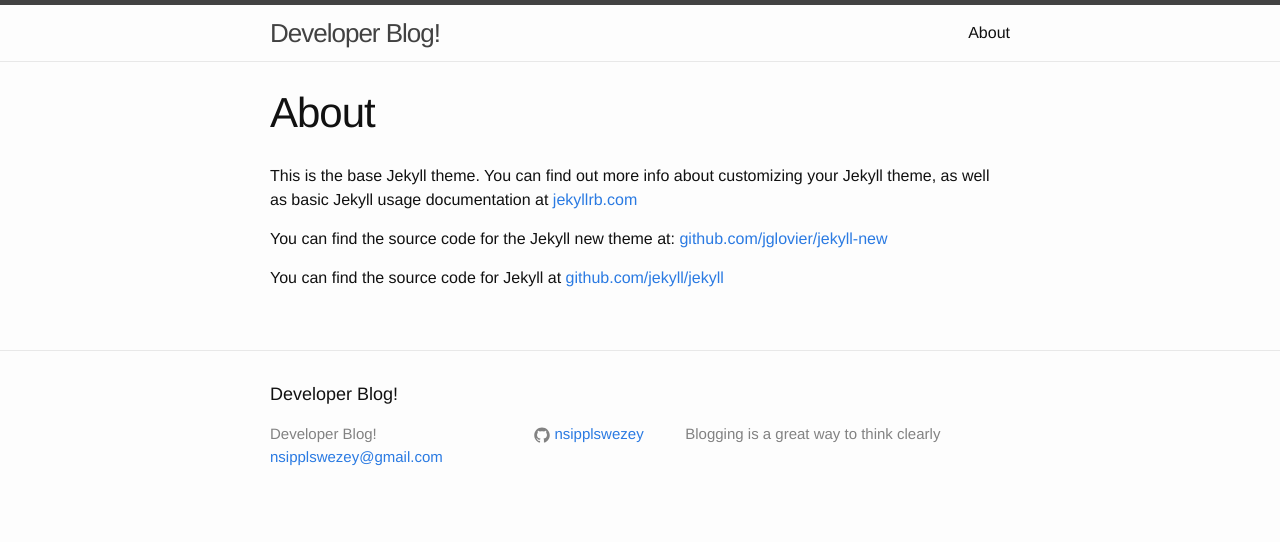
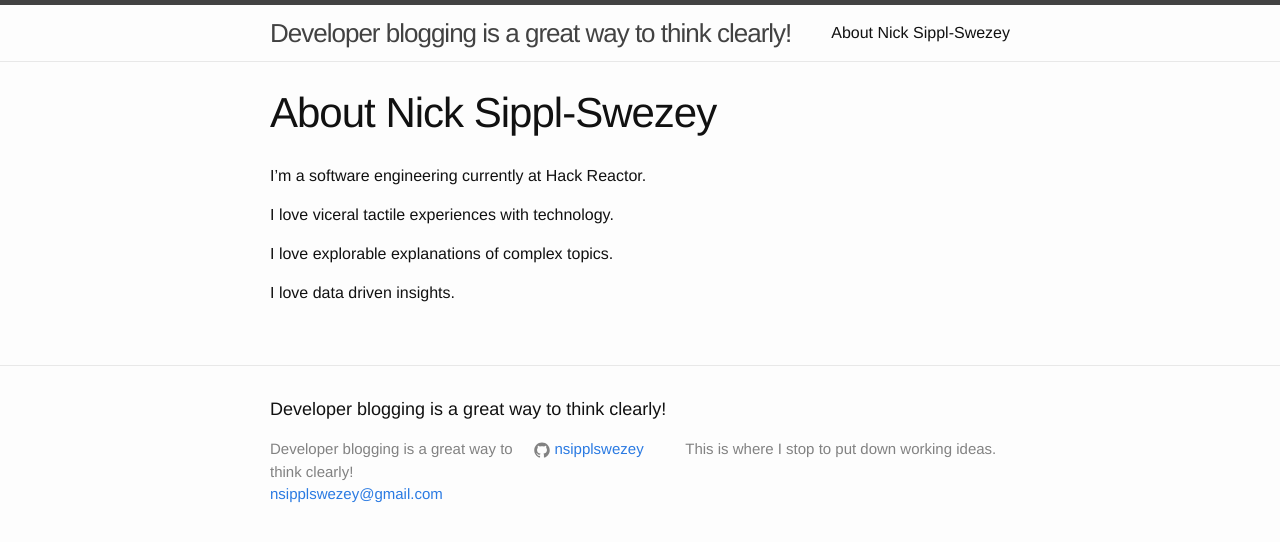
Before and after one commit to nsipplswezey/nsipplswezey.github.io, a Jekyll site: the page built from about.md, in a window 1280 px wide. Shown: the top 542 px of the page. Built offline with Jekyll 4.4.1, drawn with Linux system fonts in a browser that asks for light colours.

Commit message:
First blog post. Extreme.

```diff
--- a/_config.yml
+++ b/_config.yml
@@ -1,8 +1,8 @@
 # Site settings
-title: Developer Blog!
+title: Developer blogging is a great way to think clearly!
 email: nsipplswezey@gmail.com
 description: > # this means to ignore newlines until "baseurl:"
-  Blogging is a great way to think clearly
+  This is where I stop to put down working ideas.
 baseurl: "" # the subpath of your site, e.g. /blog/
 url: "http://nsipplswezey.github.io/" # the base hostname & protocol for your site
 twitter_username: null
--- a/about.md
+++ b/about.md
@@ -1,11 +1,13 @@
 ---
 layout: page
-title: About
+title: About Nick Sippl-Swezey
 permalink: /about/
 ---
 
-This is the base Jekyll theme. You can find out more info about customizing your Jekyll theme, as well as basic Jekyll usage documentation at [jekyllrb.com](http://jekyllrb.com/)
+I'm a software engineering currently at Hack Reactor.
 
-You can find the source code for the Jekyll new theme at: [github.com/jglovier/jekyll-new](https://github.com/jglovier/jekyll-new)
+I love viceral tactile experiences with technology.
 
-You can find the source code for Jekyll at [github.com/jekyll/jekyll](https://github.com/jekyll/jekyll)
+I love explorable explanations of complex topics.
+
+I love data driven insights.
```
Also changed, not shown: _posts/2015-02-09-great-technical-posts.markdown (added, +20 -0 lines), _posts/2015-02-09-welcome-to-jekyll.markdown (deleted, +0 -25 lines).
